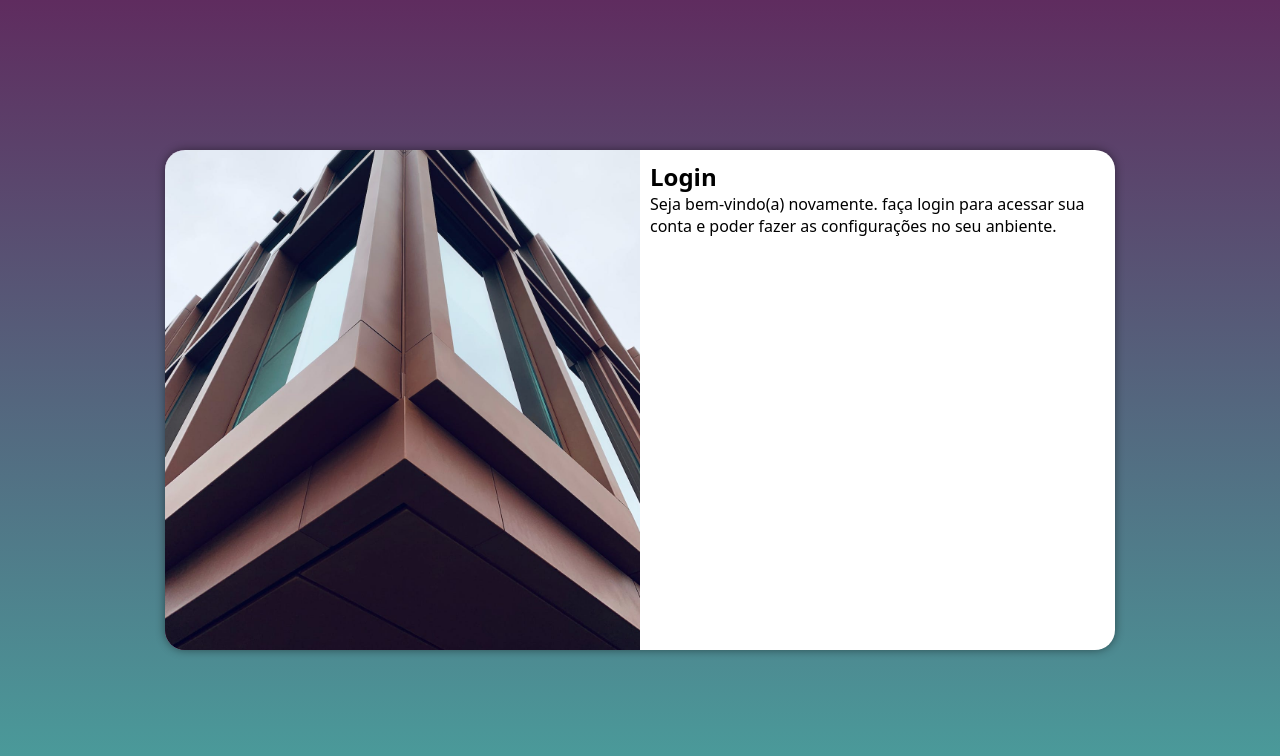
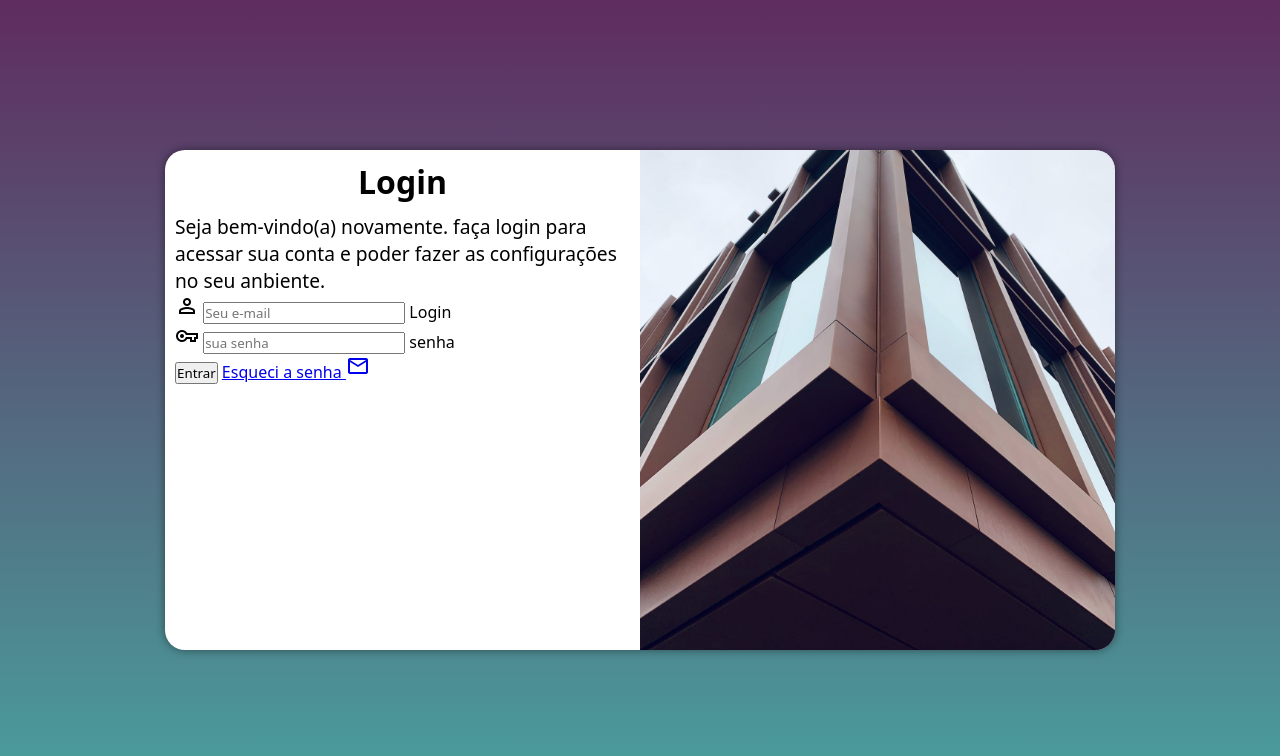
Before and after one commit to DevMiltonCardim/projeto-login, a plain HTML site: page index.html in a window 1280 px wide. Drawn offline with nearby package versions, Linux system fonts and the light colour scheme.

Commit message:
adicionei o formulario

```diff
--- a/estilos/media-query.css
+++ b/estilos/media-query.css
@@ -1,4 +1,11 @@
 @charset "UTF_8";
+
+* {
+    div#formulario > h1 {
+        text-align: center;
+        margin-bottom: 10px;
+    }
+}
 
 @media screen and (min-width: 768px) and (max-width: 992px) {
 
@@ -32,13 +39,21 @@
     }
 
     section#login > div#imagem {
-        float: left;
+        float: right;
         width: 50%;
         height: 100%;
     }
 
     section#login > div#formulario {
-        float: right;
+        float: left;
         width: 50%;
     }
+
+    div#formulario > h1 {
+        font-size: 2em;
+    }
+
+    div#formulario > p {
+        font-size: 1.2em;
+    }
 }
--- a/estilos/style.css
+++ b/estilos/style.css
@@ -59,5 +59,8 @@ section#login > div#imagem {
 section#login > div#formulario {
    display: block;
    padding: 10px;
+}
 
+div#formulario > h1 {
+   text-align: center;
 }
--- a/index.html
+++ b/index.html
@@ -4,6 +4,7 @@
     <meta charset="UTF-8">
     <meta name="viewport" content="width=device-width, initial-scale=1.0">
     <title>Login</title>
+    <link rel="stylesheet" href="https://fonts.googleapis.com/css2?family=Material+Symbols+Outlined:opsz,wght,FILL,GRAD@20..48,100..700,0..1,-50..200" />
     <link rel="stylesheet" href="estilos/style.css">
     <link rel="stylesheet" href="estilos/media-query.css">
 </head>
@@ -17,8 +18,33 @@
                  <h1>Login</h1>
                  <p>Seja bem-vindo(a) novamente. faça login para acessar sua
                     conta e poder fazer as configurações no seu anbiente.</p>
-                    <form action="login.php" method="post">
-
+                    <form action="login.php" method="post" autocomplete="on">
+                        <div class="campo">
+                            <span class="material-symbols-outlined">
+                                person
+                                </span>
+                            <input type="email" name="login" id="ilogin"
+                            placeholder="Seu e-mail" required
+                            autocomplete="email" maxlength="30">
+                            <label for="ilogin">Login</label>
+                        </div>
+                        <div class="campo">
+                            <span class="material-symbols-outlined">
+                                vpn_key
+                                </span>
+                            <input type="password" name="senha" id="isenha"
+                            placeholder="sua senha" required
+                            autocomplete="current-password" minlength="8"
+                            maxlength="20">
+                            <label for="isenha">senha</label>
+                        </div>
+                        <input type="submit" value="Entrar">
+                        <a href="Esqueci.html">
+                            Esqueci a senha
+                            <span class="material-symbols-outlined">
+                                mail
+                                </span>
+                        </a>
                     </form>
              </div>
         </section>
```
